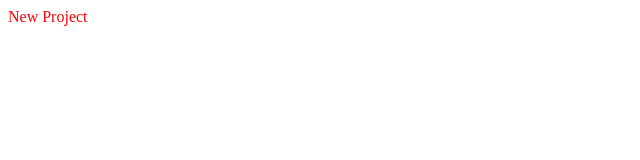
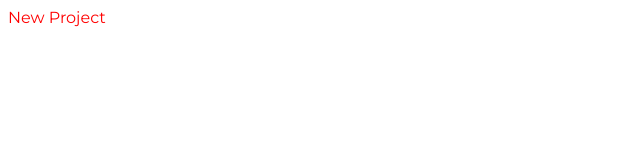
Before and after one commit to StefanoAntonelli93/vite-rick-morty, a Vue app: page / in a window 1280 px wide. Shown: the top 160 px of the page, without its empty margins (0-640 px from the left). Built offline with nearby package versions, Linux system fonts and the light colour scheme.

Commit message:
[UPD] add font 'Montserrat'

```diff
--- a/src/assets/js/scss/partials/_typography.scss
+++ b/src/assets/js/scss/partials/_typography.scss
@@ -0,0 +1,8 @@
+//  get font Montserrat from google fonts
+@import url("https://fonts.googleapis.com/css2?family=Montserrat:ital,wght@0,100..900;1,100..900&display=swap");
+// install font
+body {
+  font-family: "Montserrat", sans-serif;
+  font-optical-sizing: auto;
+  font-style: normal;
+}
```
Also changed, not shown: 1 other file (tests, documents, lock files or other folders).
